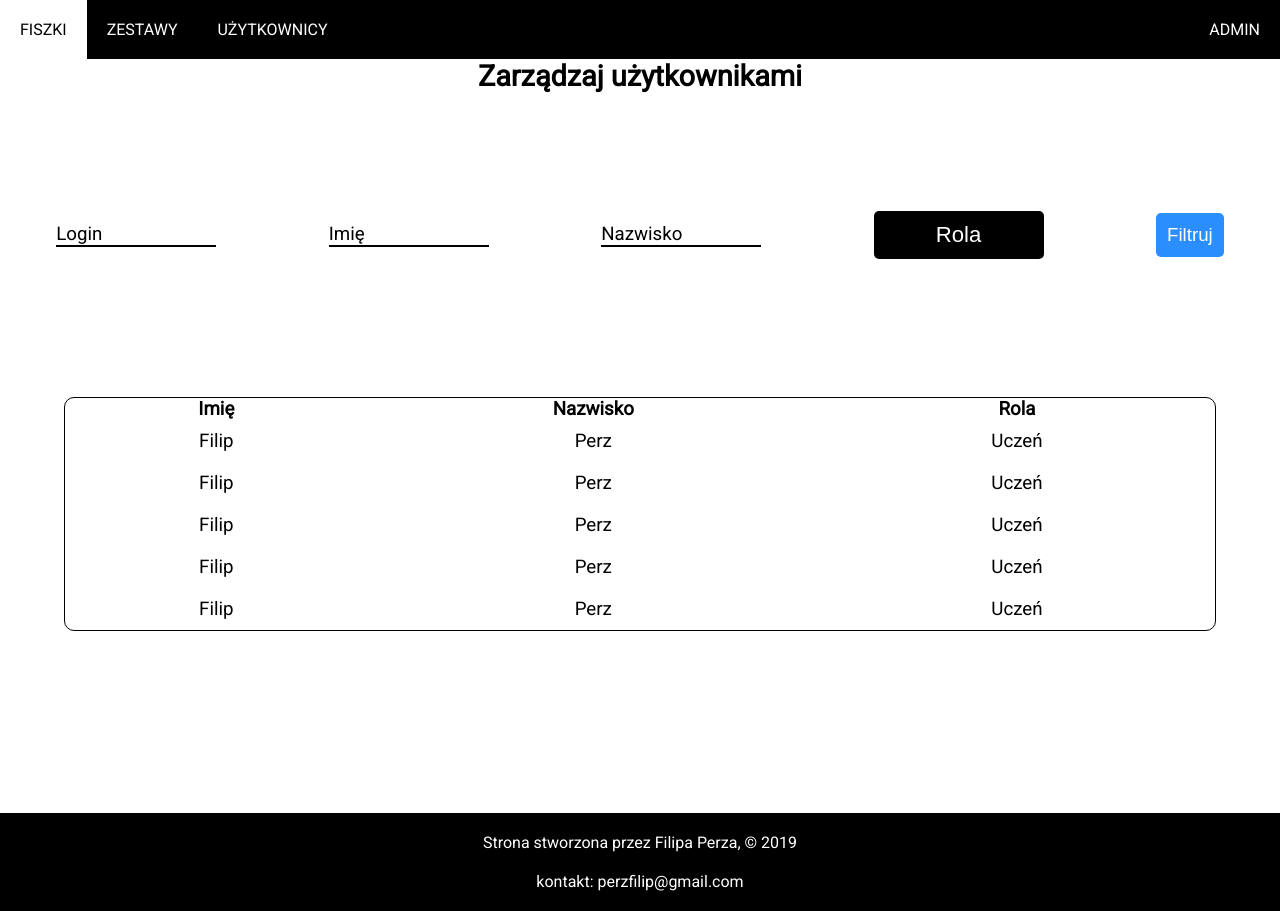
After one commit to perzfilip/projekt_pai, a PHP site: page /users_management.html in a window 1280 px wide. The commit adds this page. Run offline with PHP 8.4, Linux system fonts and the light colour scheme; some libraries are stand-ins or nearby versions.

Commit message:
user management done + better resp

```diff
--- a/front/create_sets.html
+++ b/front/create_sets.html
@@ -238,5 +238,4 @@ todo tabowanie miedzy fiszkami zeby pokazywalo kolejne
 todo zrobic podstrone zarzadzanie kontem
 todo zarzadzanie uzytkownikami
 todo spiac wszystko razem zeby przeklikiwanie itp wszystko dzialalo
-todo w kole porobic te malo wazne pierdoly zeby to ladnie dzialalo, w domu podstrone kolejna
 -->
--- a/front/css/style.css
+++ b/front/css/style.css
@@ -525,7 +525,7 @@ footer section {
 
 /*================TWORZENIE ZESTAWOW I MODYFIKACJA===============*/
 
-.sets {
+.sets, .users {
     margin-top: 0;
     min-height: 0;
     color: black !important;
@@ -537,12 +537,12 @@ footer section {
     padding: 0;
 }
 
-.sets > form > section {
+.sets > form > section, .users >  section{
     min-height: 80vh;
     width: 100%;
 }
 
-#set_modify {
+#set_modify, #user_filter {
     display: flex;
     flex-direction: row;
     justify-content: space-around;
@@ -607,7 +607,7 @@ footer section {
     height: 150px;
 }
 
-.list_trigger, .save, .add_flashcard, .sets input[type="submit"] {
+.list_trigger, .save, .add_flashcard, .sets input[type="submit"], .deleteButton, .modify {
     border: 1px solid transparent;
     outline: none;
     font-size: 1.1em;
@@ -845,9 +862,125 @@ footer section {
     margin: 30px auto 0;
 }
 
-@media only screen and (max-width: 1360px) {
-    .one_flashcard {
+.users {
+    margin-bottom: 30px;
+}
+
+.users input[type="text"]:focus + span {
+    color: #0085ff;
+}
+
+.users input[type="text"]:not(:placeholder-shown) + span {
+    color: #0085ff;
+}
+
+.users input[type="text"]:not(:focus) + span {
+    color: black;
+}
+
+.users input[type="text"] {
+    border-bottom: 2px solid black;
+}
+
+.users input[type="text"]:focus {
+    border-bottom: 2px solid #0085ff;
+}
+
+.users input {
+    color: black;
+}
+
+#user_filter .multi-select button {
+    min-width: 170px;
+}
+#user_filter .multi-select .list {
+    overflow: hidden;
+}
+
+#user_filter {
+    margin-bottom: 100px;
+}
+
+.users table {
+    text-align: center;
+    margin: 0 auto;
+    border: 1px solid black;
+    border-radius: 10px;
+    width: 70%;
+    font-size: 1.3em;
+    border-spacing: 0;
+}
+
+.user {
+    transition: 0.2s;
+    user-select: none;
+}
+
+.users tr.user:hover {
+    background-color: #c8c8c8;
+}
+
+.bgc {
+    background-color: #d6d6d6;
+}
+
+.user td {
+    padding: 10px;
+}
+
+.user_content {
+    display: none;
+}
+
+.active {
+    display: table-row;
+}
+
+.active td {
+    border-bottom: 1px solid black;
+}
+
+.users table tr:last-of-type td {
+    border: none !important;
+}
+
+.data, .change_buttons {
+    margin-top: 20px;
+    margin-bottom: 20px;
+}
+
+.user_content div {
+    width: 50%;
+    float: left;
+}
+
+
+.user_content p {
+    text-align: left;
+    margin-left: 20px;
+}
+
+.change_buttons button {
+    font-size: 0.9em;
+}
+
+/*========MOBILKA============*/
+@media (max-width: 1360px) {
+    .one_flashcard, .users table {
         width: 90%;
+    }
+
+    .users {
+        font-size: 0.9em;
+    }
+
+    .users input[type="text"] {
+        width: 160px;
+        font-size: 1.3em;
+    }
+
+    .users .input span {
+        font-size: 1.3em;
     }
 }
 
--- /dev/null
+++ b/front/users_management.html
@@ -0,0 +1,193 @@
+<!DOCTYPE html>
+<html lang="en">
+<head>
+    <meta charset="UTF-8">
+    <title>Nauka języka</title>
+    <link href="css/style.css" rel="stylesheet">
+    <link href="https://fonts.googleapis.com/css?family=Roboto&display=swap" rel="stylesheet">
+    <script src="https://kit.fontawesome.com/0c34582f69.js" crossorigin="anonymous"></script>
+</head>
+<body>
+<nav>
+    <ul>
+        <li><a href="#">FISZKI</a></li>
+        <li><a href="#">ZESTAWY</a></li>
+        <li><a href="#">UŻYTKOWNICY</a></li>
+        <li class="logged">
+            <a class="dropbtn" href="javascript:void(0)">ADMIN</a>
+            <div class="logged-content">
+                <a href="#">zarządzaj kontem</a>
+                <a href="#">wyloguj</a>
+            </div>
+        </li>
+    </ul>
+</nav>
+
+<!--
+todo crud na uzytkownikach
+todo osobna podstrona z formem do dodawania i modyfikacji uzytkownikow
+todo tabela z uzytkownikami
+todo (login, zahashowane haslo, imie, nazwisko, status do wyboru, rola do wyboru, klasa dla uczniow, usuniecie i modyfikacja)
+-->
+<main class="users">
+    <h1>Zarządzaj użytkownikami</h1>
+    <section>
+        <form action="" id="user_filter">
+            <div class="input">
+                <div>
+                    <input type="text" name="filterLogin" placeholder=" " autocomplete="off">
+                    <span>Login</span>
+                </div>
+            </div>
+            <div class="input">
+                <div>
+                    <input type="text" name="filterFirstName" placeholder=" " autocomplete="off">
+                    <span>Imię</span>
+                </div>
+            </div>
+            <div class="input">
+                <div>
+                    <input type="text" name="filterLastName" placeholder=" " autocomplete="off">
+                    <span>Nazwisko</span>
+                </div>
+            </div>
+            <div class="multi-select">
+                <button type="button" class="list_trigger" onclick="wrap(this);">Rola</button>
+                <div class="list">
+                    <div class="checkbox">
+                        <input type="checkbox" id="R1" name="filterRole">
+                        <label for="R1">uczeń</label>
+                        <span class="bgc"></span>
+                    </div>
+                    <div class="checkbox">
+                        <input type="checkbox" id="R2" name="filterRole">
+                        <label for="R2">nauczyciel</label>
+                        <span class="bgc"></span>
+                    </div>
+                    <div class="checkbox">
+                        <input type="checkbox" id="R3" name="filterRole">
+                        <label for="R3">admin</label>
+                        <span class="bgc"></span>
+                    </div>
+                </div>
+            </div>
+            <button type="submit" class="save">Filtruj</button>
+        </form>
+        <table>
+            <tr>
+                <th>Imię</th>
+                <th>Nazwisko</th>
+                <th>Rola</th>
+            </tr>
+            <tr class="user">
+                <td>Filip</td>
+                <td>Perz</td>
+                <td>Uczeń</td>
+            </tr>
+            <tr class="user_content">
+                <td colspan="3">
+                    <div class="data">
+                        <p>hasło: 7733ba5bcf5ed778e7cc13607e2f2363</p>
+                        <p>status: aktywny</p>
+                        <p>klasa: 4D</p>
+                    </div>
+                    <div class="change_buttons">
+
+                            <button type="button" class="deleteButton">usuń</button>
+                            <button type="button" class="modify">modyfikuj</button>
+
+                    </div>
+                </td>
+            </tr>
+            <tr class="user">
+                <td>Filip</td>
+                <td>Perz</td>
+                <td>Uczeń</td>
+            </tr>
+            <tr class="user_content">
+                <td colspan="3">
+                    <div class="data">
+                        <p>hasło: 7733ba5bcf5ed778e7cc13607e2f2363</p>
+                        <p>status: aktywny</p>
+                        <p>klasa: 4D</p>
+                    </div>
+                    <div class="change_buttons">
+
+                        <button type="button" class="deleteButton">usuń</button>
+                        <button type="button" class="modify">modyfikuj</button>
+
+                    </div>
+                </td>
+            </tr>
+            <tr class="user">
+                <td>Filip</td>
+                <td>Perz</td>
+                <td>Uczeń</td>
+            </tr>
+            <tr class="user_content">
+                <td colspan="3">
+                    <div class="data">
+                        <p>hasło: 7733ba5bcf5ed778e7cc13607e2f2363</p>
+                        <p>status: aktywny</p>
+                        <p>klasa: 4D</p>
+                    </div>
+                    <div class="change_buttons">
+
+                        <button type="button" class="deleteButton">usuń</button>
+                        <button type="button" class="modify">modyfikuj</button>
+
+                    </div>
+                </td>
+            </tr>
+            <tr class="user">
+                <td>Filip</td>
+                <td>Perz</td>
+                <td>Uczeń</td>
+            </tr>
+            <tr class="user_content">
+                <td colspan="3">
+                    <div class="data">
+                        <p>hasło: 7733ba5bcf5ed778e7cc13607e2f2363</p>
+                        <p>status: aktywny</p>
+                        <p>klasa: 4D</p>
+                    </div>
+                    <div class="change_buttons">
+
+                        <button type="button" class="deleteButton">usuń</button>
+                        <button type="button" class="modify">modyfikuj</button>
+
+                    </div>
+                </td>
+            </tr>
+            <tr class="user">
+                <td>Filip</td>
+                <td>Perz</td>
+                <td>Uczeń</td>
+            </tr>
+            <tr class="user_content">
+                <td colspan="3">
+                    <div class="data">
+                        <p>hasło: 7733ba5bcf5ed778e7cc13607e2f2363</p>
+                        <p>status: aktywny</p>
+                        <p>klasa: 4D</p>
+                    </div>
+                    <div class="change_buttons">
+
+                        <button type="button" class="deleteButton">usuń</button>
+                        <button type="button" class="modify">modyfikuj</button>
+
+                    </div>
+                </td>
+            </tr>
+        </table>
+    </section>
+</main>
+<footer>
+    <section>
+        <p>Strona stworzona przez Filipa Perza, &copy; 2019</p>
+        <p>kontakt: perzfilip@gmail.com</p>
+    </section>
+</footer>
+<script src="js/script.js"></script>
+</body>
+</html>
```
Also changed, not shown: other parts of front/css/style.css (+27 -6 lines), front/js/script.js (+25 -8 lines).
